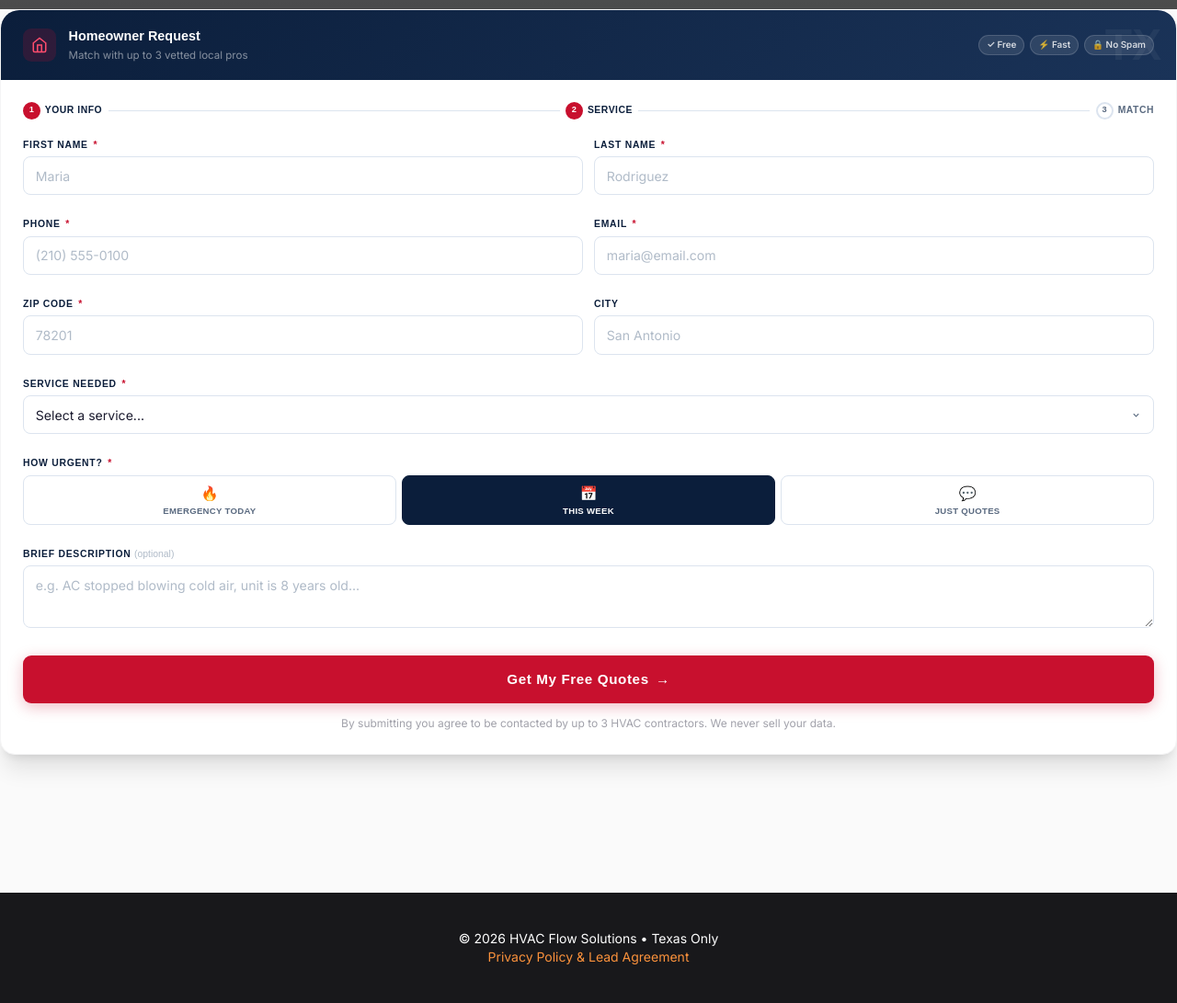
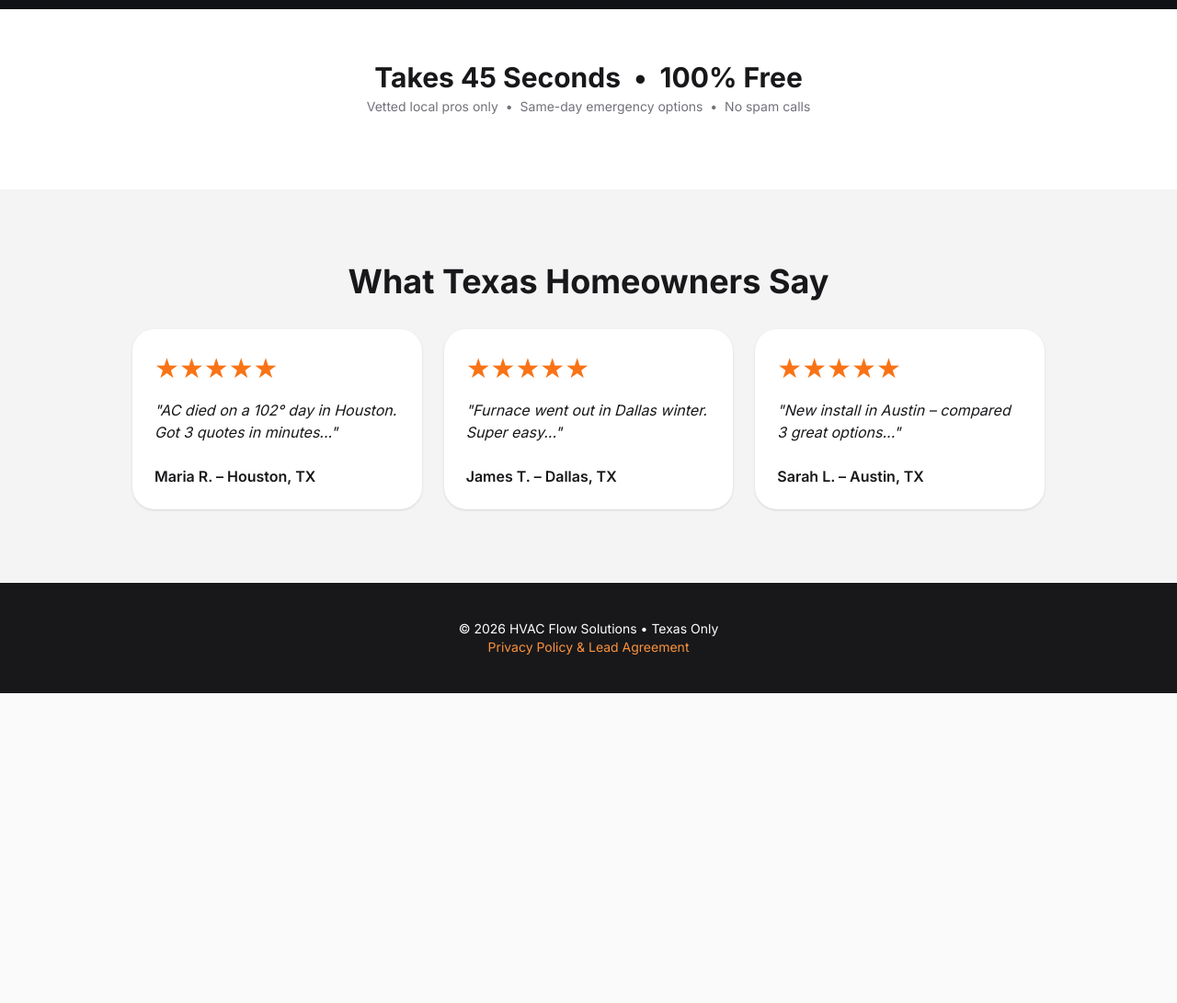
Before and after one commit to CoderBeau/Hvac-Flow-Solutions-, a plain HTML site: page index.html in a window 1280 px wide. Shown: the part 880-1971 px from the top of the page at 92% size. After the commit the page ends 1634 px from the top, so only its background shows below. Drawn offline with nearby package versions, Linux system fonts and the light colour scheme; grey boxes are pictures that could not be loaded.

Commit message:
Refactor homeowner content section in index.html

```diff
--- a/index.html
+++ b/index.html
@@ -161,77 +161,12 @@
   <div class="absolute inset-0 bg-gradient-to-b from-black/30 to-black/70"></div>
 </header>
 
-<!-- HOMEOWNER CONTENT -->
-<div class="bg-white rounded-2xl shadow-xl border border-zinc-100 overflow-hidden">
-  <div class="form-card-header">
-    <div class="fch-icon"><svg viewBox="0 0 24 24" fill="none" stroke="currentColor" stroke-width="2"><path d="M3 9l9-7 9 7v11a2 2 0 01-2 2H5a2 2 0 01-2-2z"/><polyline points="9 22 9 12 15 12 15 22"/></svg></div>
-    <div><div class="fch-title">Homeowner Request</div><div class="fch-sub">Match with up to 3 vetted local pros</div></div>
-    <div class="fch-chips"><span class="fch-chip">✓ Free</span><span class="fch-chip">⚡ Fast</span><span class="fch-chip">🔒 No Spam</span></div>
-  </div>
-  <div class="p-5 md:p-6">
-    <div class="form-steps">
-      <div class="fs on"><span class="fs-num">1</span> Your Info</div>
-      <div class="fs-line"></div>
-      <div class="fs on"><span class="fs-num">2</span> Service</div>
-      <div class="fs-line"></div>
-      <div class="fs"><span class="fs-num">3</span> Match</div>
-    </div>
-    <div id="hw-error" class="err-banner"></div>
-    <div id="hw-form">
-      <div class="fg">
-        <div class="ff"><label class="fl">First Name <span class="req">*</span></label><input class="fi" type="text" id="hw-first" placeholder="Maria"/></div>
-        <div class="ff"><label class="fl">Last Name <span class="req">*</span></label><input class="fi" type="text" id="hw-last" placeholder="Rodriguez"/></div>
-        <div class="ff"><label class="fl">Phone <span class="req">*</span></label><input class="fi" type="tel" id="hw-phone" placeholder="(210) 555-0100"/></div>
-        <div class="ff"><label class="fl">Email <span class="req">*</span></label><input class="fi" type="email" id="hw-email" placeholder="maria@email.com"/></div>
-        <div class="ff"><label class="fl">ZIP Code <span class="req">*</span></label><input class="fi" type="text" id="hw-zip" placeholder="78201" maxlength="5"/></div>
-        <div class="ff"><label class="fl">City</label><input class="fi" type="text" id="hw-city" placeholder="San Antonio"/></div>
-        <div class="ff ff-full">
-          <label class="fl">Service Needed <span class="req">*</span></label>
-          <select class="fs-el" id="hw-service">
-            <option value="" disabled selected>Select a service...</option>
-            <option>AC Repair</option><option>AC Replacement / New Unit</option>
-            <option>Heating Repair</option><option>Heating Replacement</option>
-            <option>Full System Installation</option><option>Maintenance / Tune-Up</option>
-            <option>Duct Cleaning / Repair</option><option>Not Sure – Need Inspection</option>
-          </select>
-        </div>
-        <div class="ff ff-full">
-          <label class="fl">How Urgent? <span class="req">*</span></label>
-          <div class="urg-grid">
-            <div class="urg-opt"><input type="radio" name="hw-urg" id="hw-u1" value="Emergency – Today"/><label class="urg-lbl" for="hw-u1"><span class="ui">🔥</span><span class="ut">Emergency Today</span></label></div>
-            <div class="urg-opt"><input type="radio" name="hw-urg" id="hw-u2" value="This Week" checked/><label class="urg-lbl" for="hw-u2"><span class="ui">📅</span><span class="ut">This Week</span></label></div>
-            <div class="urg-opt"><input type="radio" name="hw-urg" id="hw-u3" value="Just Getting Quotes"/><label class="urg-lbl" for="hw-u3"><span class="ui">💬</span><span class="ut">Just Quotes</span></label></div>
-          </div>
-        </div>
-        <div class="ff ff-full">
-          <label class="fl">Brief Description <span style="font-weight:400;text-transform:none;letter-spacing:0;color:#b0bbc8;font-size:0.65rem;">(optional)</span></label>
-          <textarea class="fta" id="hw-desc" placeholder="e.g. AC stopped blowing cold air, unit is 8 years old..."></textarea>
-        </div>
-      </div>
-      <button class="sub-btn mt-3" id="hw-btn" onclick="submitHomeowner()">
-        <span id="hw-btn-text">Get My Free Quotes</span>
-        <span id="hw-btn-arrow">→</span>
-        <span class="spn" id="hw-spn"></span>
-      </button>
-      <p class="text-center text-zinc-400 text-xs mt-3 leading-relaxed">By submitting you agree to be contacted by up to 3 HVAC contractors. We never sell your data.</p>
-    </div>
-    <div class="success-screen" id="hw-success">
-      <div class="success-circle"><svg viewBox="0 0 24 24" fill="none" stroke="currentColor" stroke-width="2.5"><polyline points="20 6 9 17 4 12"/></svg></div>
-      <h3>Request Submitted!</h3>
-      <p>Local HVAC pros in your area are reviewing your request right now.</p>
-      <ul class="success-list">
-        <li>You'll receive a call or text within 1–2 hours</li>
-        <li>Up to 3 vetted contractors will compete for your job</li>
-        <li>Compare quotes — no obligation to hire</li>
-      </ul>
-    </div>
-  </div>
-</div>
-<div style="width:100%; overflow:hidden;">
-  <iframe
-    src="https://docs.google.com/forms/d/e/1FAIpQLSc6s5hvSSf4c3tkYYyBQlV9QMbCqDm2MDcJ_Mef87tFUF0U1A/viewform?usp=header"
-    ...
-</div>
+<!-- ── HOMEOWNER CONTENT ── -->
+<div id="homeowner-content">
+  <section class="py-10 md:py-14 bg-white">
+    <div class="max-w-2xl mx-auto px-4">
+      <h2 class="text-2xl md:text-3xl font-bold text-center mb-1">Takes 45 Seconds &nbsp;•&nbsp; 100% Free</h2>
+      <p class="text-center text-zinc-500 mb-6 text-sm">Vetted local pros only &nbsp;•&nbsp; Same-day emergency options &nbsp;•&nbsp; No spam calls</p>
 
 <script type="text/javascript">
   var load = 0;
```
